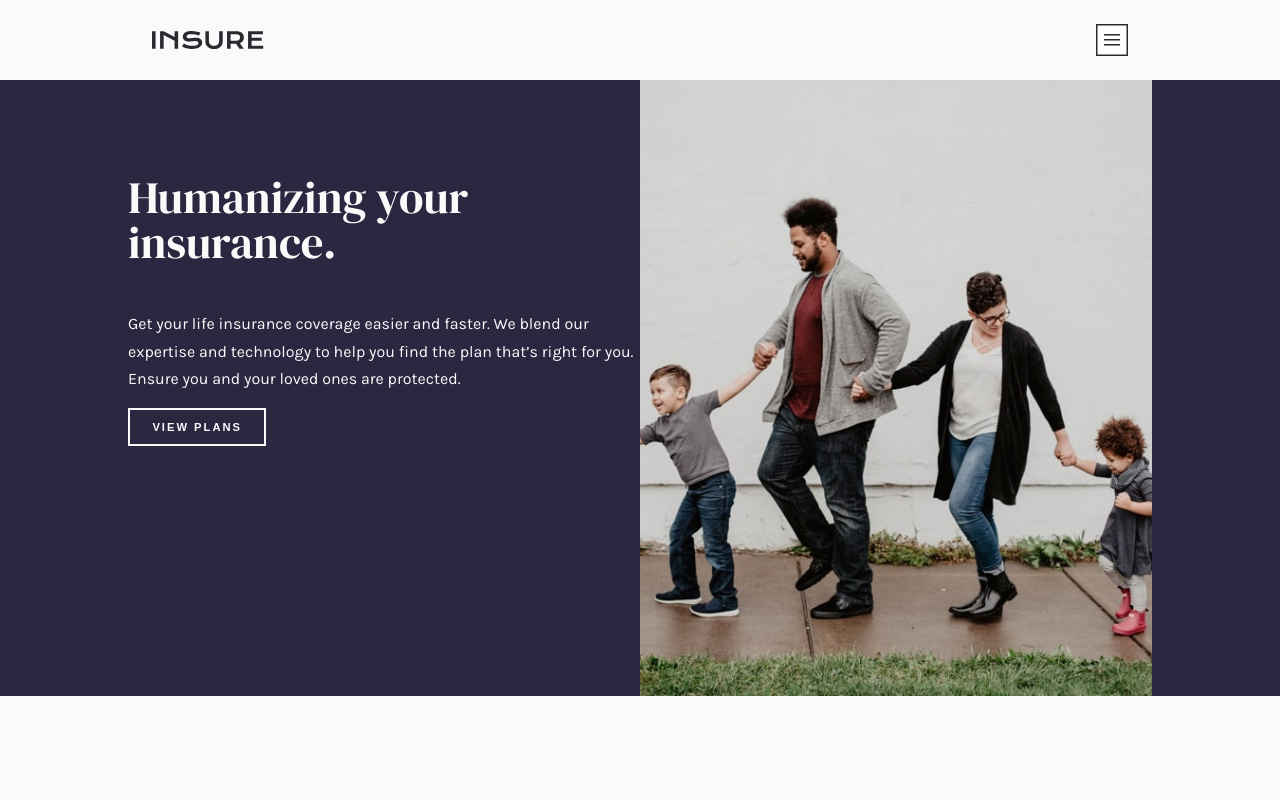
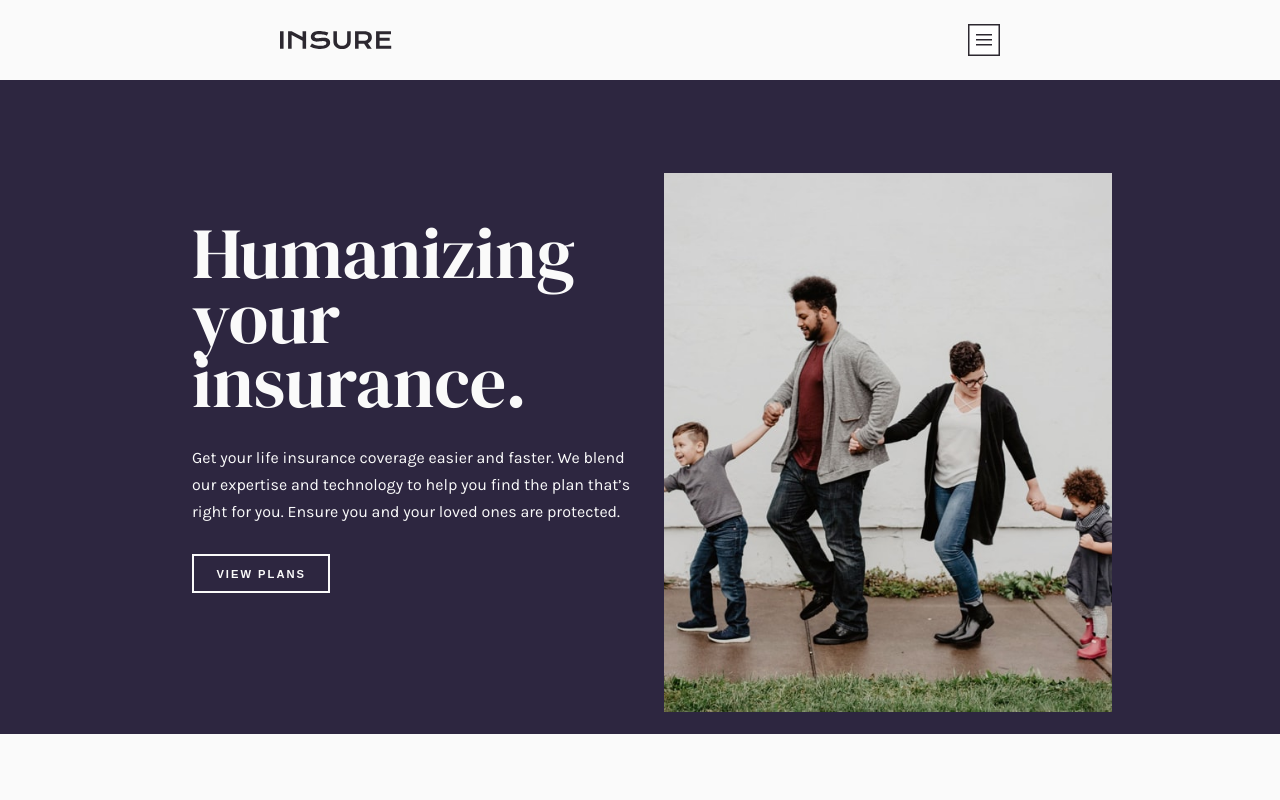
Before and after one commit to basitkorai/insure-landing-page, a plain HTML site: page index.html in a window 1280 px wide. Shown: the top 800 px of the page. Drawn offline with Linux system fonts and the light colour scheme.

Commit message:
style: hero section fixed

```diff
--- a/index.html
+++ b/index.html
@@ -60,7 +60,7 @@
       <section class="hero">
         <div class="hero__wrapper">
           <section class="hero__heading">
-            <h1>Humanizing your insurance.</h1>
+            <h1>Humanizing <span class="new-line">your insurance.</span></h1>
             <p class="hero__description">
               Get your life insurance coverage easier and faster. We blend our
               expertise and technology to help you find the plan that’s right
--- a/style.css
+++ b/style.css
@@ -58,6 +58,7 @@ h4 {
   border: 2px solid;
   padding: 1em 2em;
   text-decoration: none;
+  max-width: fit-content;
 }
 
 .btn:hover {
@@ -160,6 +161,10 @@ h2 {
   order: -1;
 }
 
+.hero-img > img {
+  min-width: 100%;
+}
+
 .features {
   padding: 5rem 1.85rem;
 }
@@ -254,18 +259,43 @@ h2 {
   color: var(--clr-violet-dark-900);
 }
 
-@media screen and (min-width: 900px) {
+@media screen and (min-width: 800px) {
   body {
     text-align: left;
   }
 
   .container {
-    width: 80%;
+    width: 60%;
   }
+
+  h1::before {
+    width: 20px;
+    height: 10px;
+    background-color: var(--clr-light-dark);
+    position: absolute;
+  }
+
+  h1 {
+    font-size: clamp(1rem, 1rem + 50vw, 4.5rem);
+    margin-top: 0;
+    margin-bottom: 0;
+    position: relative;
+    line-height: 0.9;
+  }
+
+  .new-line {
+    display: block;
+  }
+
+  .hero {
+    padding-block: 5.8rem;
+  }
+
   .hero__wrapper {
     display: grid;
     grid-template-columns: 50% 50%;
-    width: 80%;
+    gap: 1.5rem;
+    width: 70%;
     margin: 0 auto;
   }
 
@@ -275,10 +305,18 @@ h2 {
 
   .hero__heading {
     order: -1;
+    padding-block: 3rem;
+    display: grid;
+    gap: 0.8rem;
   }
 
   .hero__img-section {
     order: 2;
+    position: relative;
+  }
+
+  .hero-img > img {
+    position: absolute;
   }
 
   .features_wrapper {
```
